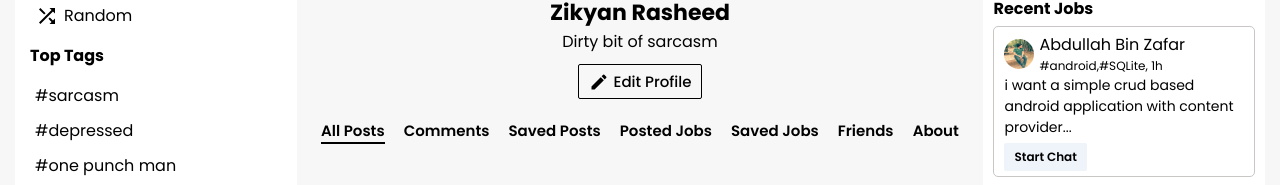
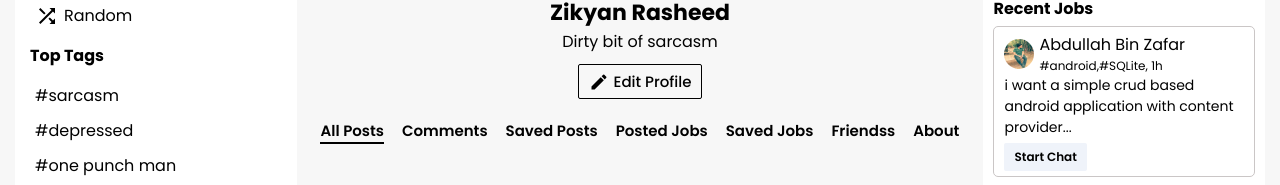
Before and after one commit to zikyan/entwork_frontend, a React (Create React App) app: page /profile in a window 1280 px wide. Shown: the part 471-656 px from the top of the page. Built offline with nearby package versions, Linux system fonts and the light colour scheme; the HTML template or start-up script is replaced by a standard one.

Commit message:
resolving issues

```diff
--- a/src/Pages/Profile/Profile.jsx
+++ b/src/Pages/Profile/Profile.jsx
@@ -20,7 +20,7 @@ export default function Profile() {
                     <li>Saved Posts</li>
                     <li>Posted Jobs</li>
                     <li>Saved Jobs</li>
-                    <li>Friends</li>
+                    <li>Friendss</li>
                     <li>About</li>
                 </ul>
             </div>
```
